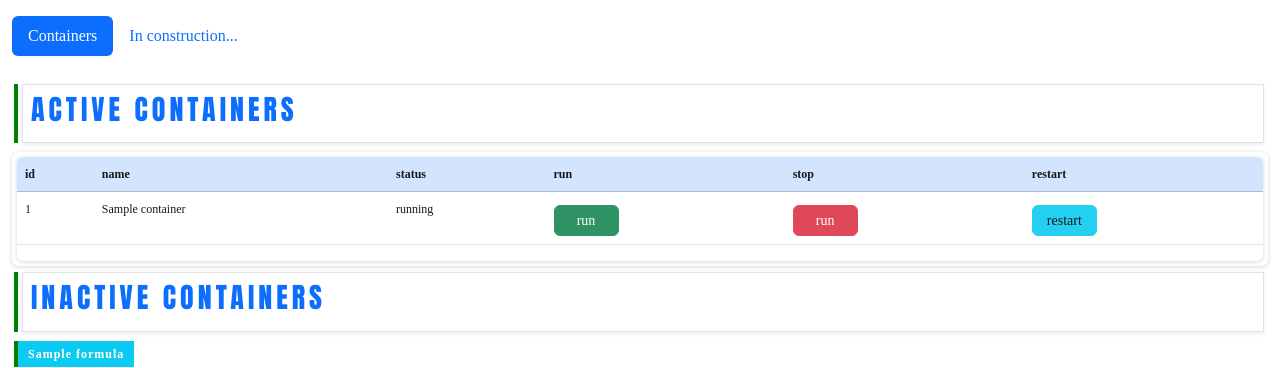
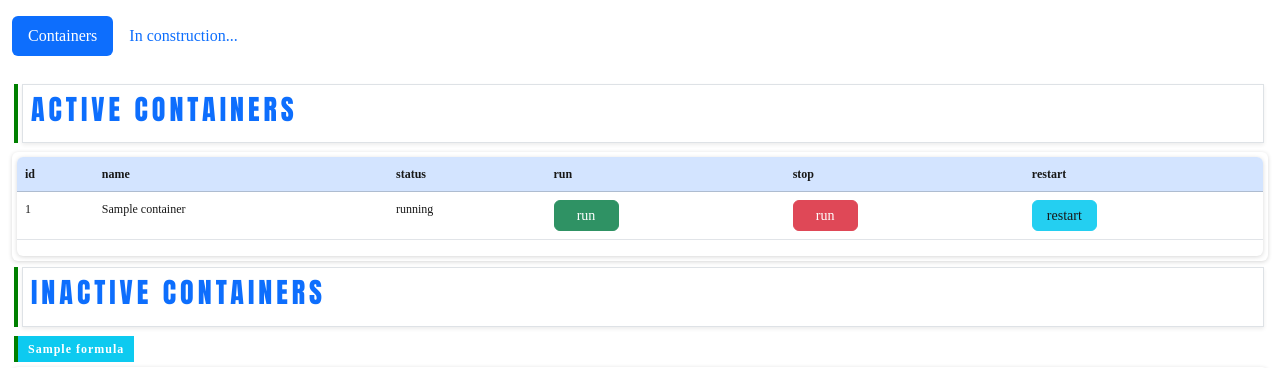
Before and after one commit to ktalovmorx/docker_admin, a Flask app: template templates/index.html in a window 1280 px wide. Shown: the part 265-633 px from the top of the page. Run offline with Flask 3, Linux system fonts and the light colour scheme; the template is opened without the code that fills it: most values are stand-ins (such as "Sample title", 1, 10 or a date in 2020); some libraries are stand-ins or nearby versions.

Commit message:
Actualizar index.html

```diff
--- a/templates/index.html
+++ b/templates/index.html
@@ -64,13 +64,13 @@
                                                     <td><span>{{container['name']}}</span></td>
                                                     <td><span>{{container['status']}}</span></td>
                                                     <td>
-                                                        <button type="button" class="btn btn-success btn-sm rounded" style="opacity:1;width:65px;margin-top:5px" onclick="run_instance(`{{ container['name'] }}`)">run</button>
+                                                        <button type="button" class="btn btn-success btn-sm rounded" style="opacity:1;width:65px" onclick="run_instance(`{{ container['name'] }}`)">run</button>
                                                     </td>
                                                     <td>
-                                                        <button type="button" class="btn btn-danger btn-sm rounded" style="opacity:1;width:65px;margin-top:5px" onclick="stop_instance(`{{ container['name'] }}`)">run</button>
+                                                        <button type="button" class="btn btn-danger btn-sm rounded" style="opacity:1;width:65px" onclick="stop_instance(`{{ container['name'] }}`)">run</button>
                                                     </td>
                                                     <td>
-                                                        <button type="button" class="btn btn-info btn-sm rounded" style="opacity:1;width:65px;margin-top:5px" onclick="restart_instance(`{{ container['name'] }}`)">restart</button>
+                                                        <button type="button" class="btn btn-info btn-sm rounded" style="opacity:1;width:65px" onclick="restart_instance(`{{ container['name'] }}`)">restart</button>
                                                     </td>
                                                 </tr>
                                             {% endif %}
```
